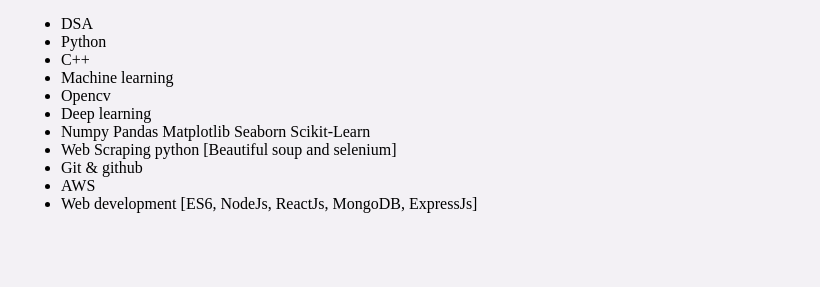
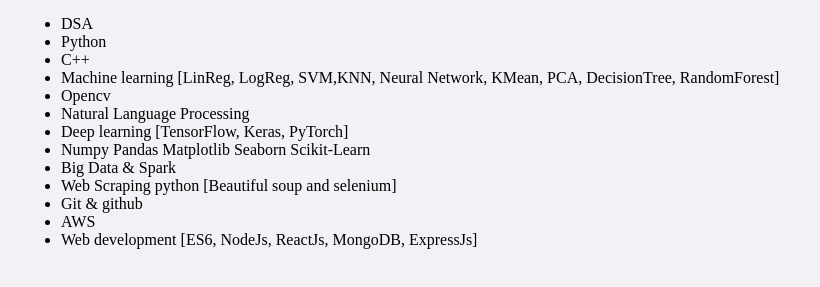
Before and after one commit to hemrajat/portfolio, a plain HTML site: page skills.html in a window 1280 px wide. Shown: the part 65-352 px from the top of the page, without its empty margins (0-820 px from the left). Drawn offline with Linux system fonts and the light colour scheme.

Commit message:
New skills added

```diff
--- a/skills.html
+++ b/skills.html
@@ -13,10 +13,12 @@
         <li>DSA</li>
         <li>Python</li>
         <li>C++</li>
-        <li>Machine learning</li>
+        <li>Machine learning [LinReg, LogReg, SVM,KNN, Neural Network, KMean, PCA, DecisionTree, RandomForest]</li>
         <li>Opencv</li>
-        <li>Deep learning</li>
+        <li>Natural Language Processing</li>
+        <li>Deep learning [TensorFlow, Keras, PyTorch]</li>
         <li>Numpy Pandas Matplotlib Seaborn Scikit-Learn</li>
+        <li>Big Data & Spark</li>
         <li>Web Scraping python [Beautiful soup and selenium]</li>
         <li>Git & github</li>
         <li>AWS</li>
```
